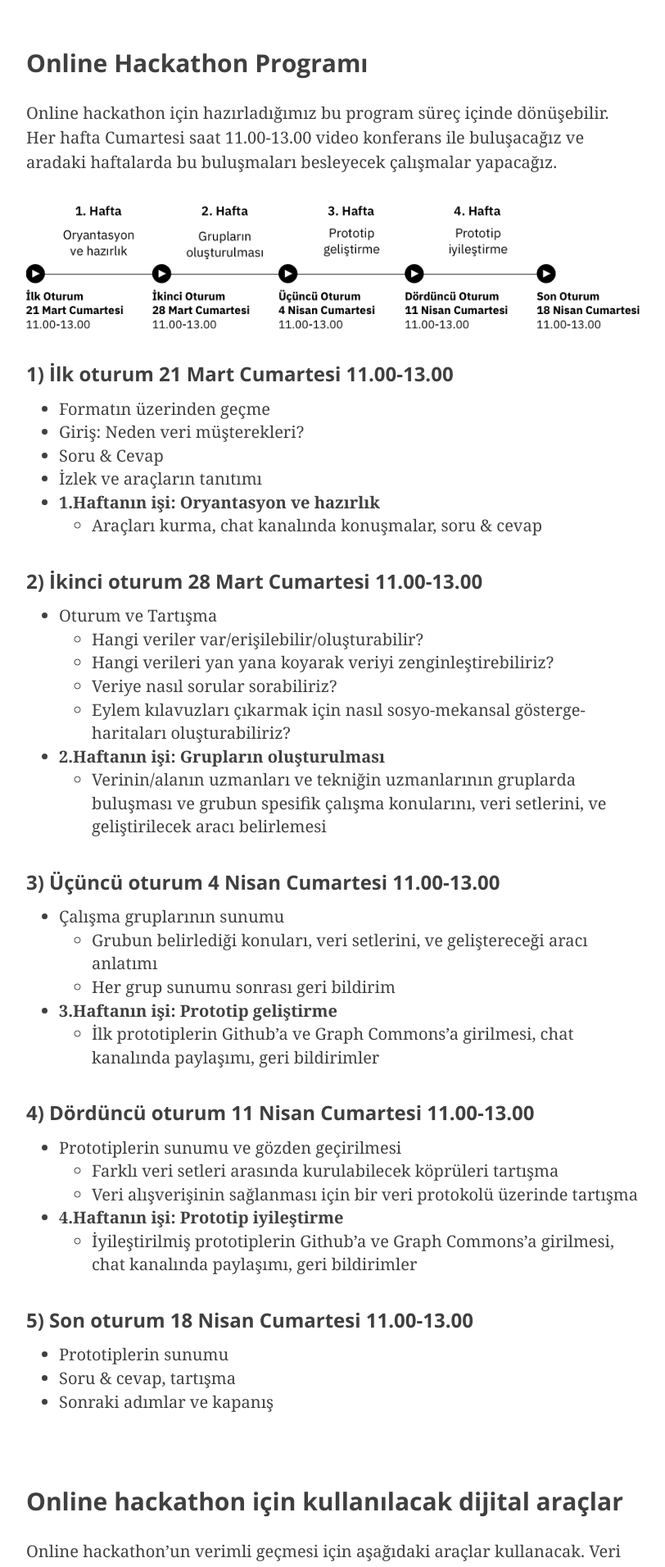
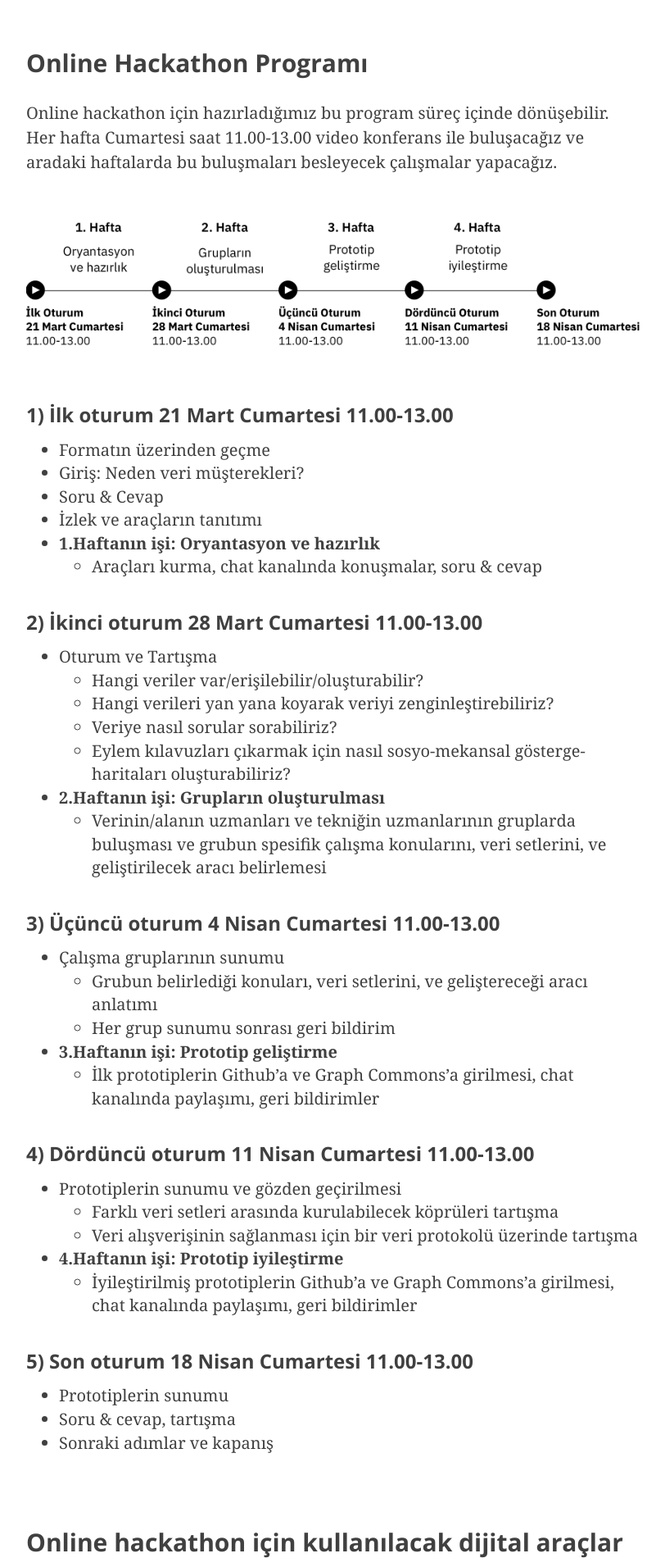
Before and after one commit to graphcommons/hackathons, a Jekyll site: the page built from _posts/2020-03-16-veri-musterekleri-online.md, in a window 1280 px wide. Shown: the part 2217-4128 px from the top of the page at 82% size, without its empty margins (233-1045 px from the left). Built offline with Jekyll 4.4.1, drawn with Linux system fonts in a browser that asks for light colours; nearby versions of some CDN libraries.

Commit message:
online hackathon text image margins refined

```diff
--- a/_posts/2020-03-16-veri-musterekleri-online.md
+++ b/_posts/2020-03-16-veri-musterekleri-online.md
@@ -53,7 +53,7 @@ Hackathon başvurusu henüz yapmadıysanız, öncelikle **[başvuru sayfası](/h
 
 Online hackathon için hazırladığımız bu program süreç içinde dönüşebilir. Her hafta Cumartesi saat 11.00-13.00 video konferans ile buluşacağız ve aradaki haftalarda bu buluşmaları besleyecek çalışmalar yapacağız.
 
-<img src="{{ site.baseurl }}/img/veri-musterekleri-online-hackathon-programi.png">
+<img src="{{ site.baseurl }}/img/veri-musterekleri-online-hackathon-programi.png" style="margin-top:50px; margin-bottom:70px;" >
 
 ### 1) İlk oturum 21 Mart Cumartesi 11.00-13.00
 - Formatın üzerinden geçme
```
